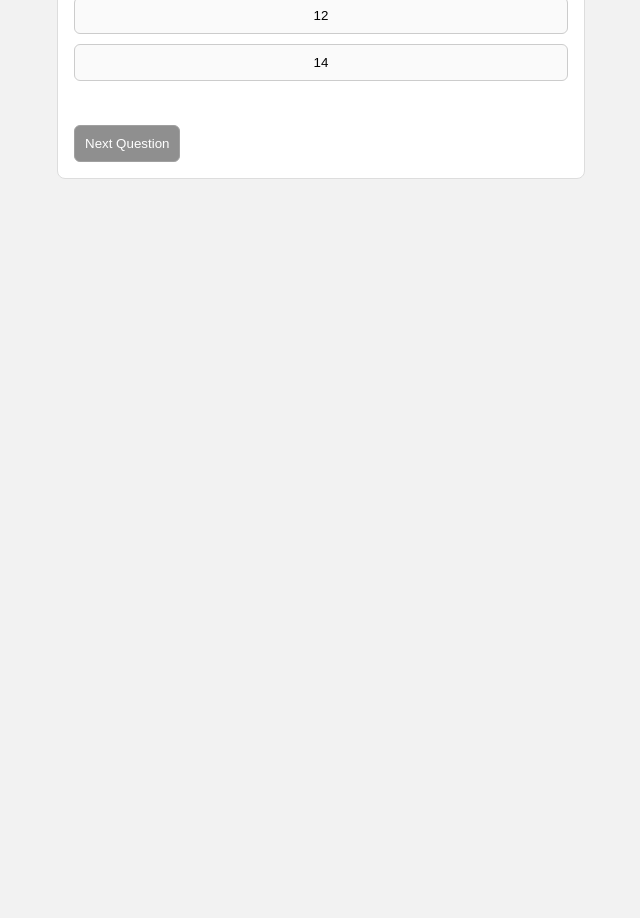
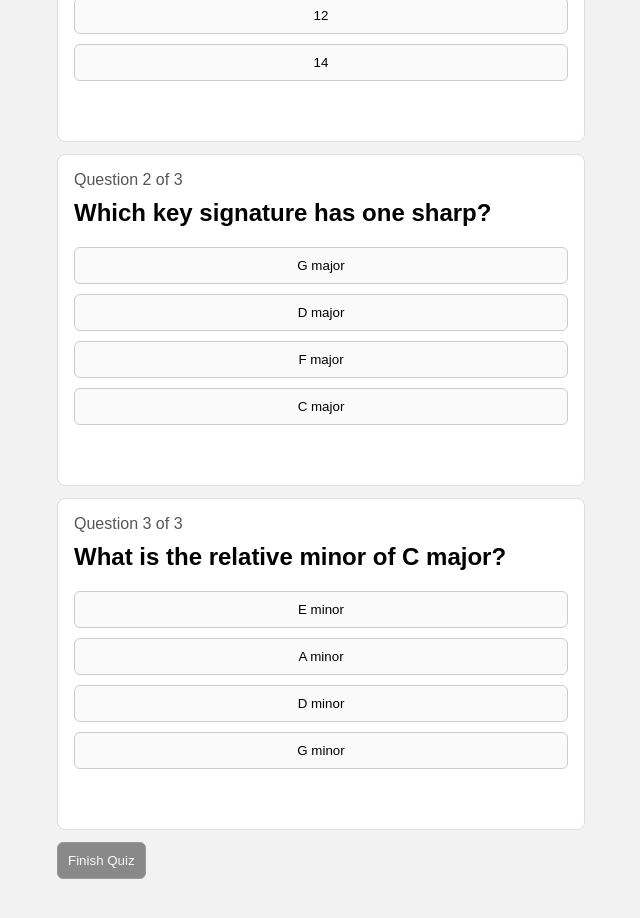
Before and after one commit to Kushlak/Quiz-App, a React app: page / in a window 1280 px wide. Shown: the part 320-1238 px from the top of the page, without its empty margins (319-959 px from the left). Before the commit the page ends 800 px from the top, so only its background shows below. Built offline with nearby package versions, Linux system fonts and the light colour scheme; the HTML template or start-up script is replaced by a standard one.

Commit message:
map quiz into reusable QuizCard props and add retry flow

```diff
--- a/src/App.tsx
+++ b/src/App.tsx
@@ -1,119 +1,123 @@
 import { useState } from "react";
-
-type QuizQuestion = {
-  question: string;
-  answers: {
-    id: number;
-    text: string;
-  }[];
-  correctAnswer: {
-    id: number;
-  };
-};
+import NextQuestionButton from "./components/NextQuestionButton";
+import QuizCard from "./components/QuizCard";
+import QuizContainer from "./components/QuizContainer";
+import FinishQuiz from "./components/FinishQuiz";
+import { Answer, QuizQuestion } from "./types";
 
 const quizData: QuizQuestion[] = [
   {
     question: "How many semitones are in one octave?",
-    answers: [{id: 1, text: "8"}, {id: 2, text: "10"}, {id: 3, text: "12"}, {id: 4, text: "14"}],
-    correctAnswer: {id: 3},
+    answers: [
+      { id: 1, text: "8" },
+      { id: 2, text: "10" },
+      { id: 3, text: "12" },
+      { id: 4, text: "14" },
+    ],
+    correctAnswer: { id: 3 },
   },
   {
     question: "Which key signature has one sharp?",
-    answers: [{id: 1, text: "G major"}, {id: 2, text: "D major"}, {id: 3, text: "F major"}, {id: 4, text: "C major"}],
-    correctAnswer: {id: 1},
+    answers: [
+      { id: 1, text: "G major" },
+      { id: 2, text: "D major" },
+      { id: 3, text: "F major" },
+      { id: 4, text: "C major" },
+    ],
+    correctAnswer: { id: 1 },
   },
   {
     question: "What is the relative minor of C major?",
-    answers: [{id: 1, text: "E minor"}, {id: 2, text: "A minor"}, {id: 3, text: "D minor"}, {id:4, text: "G minor"}],
-    correctAnswer: {id: 2},
+    answers: [
+      { id: 1, text: "E minor" },
+      { id: 2, text: "A minor" },
+      { id: 3, text: "D minor" },
+      { id: 4, text: "G minor" },
+    ],
+    correctAnswer: { id: 2 },
   },
 ];
 
 function App() {
-  const [currentQuestionIndex, setCurrentQuestionIndex] = useState(0);
   const [score, setScore] = useState(0);
-  const [selectedAnswer, setSelectedAnswer] = useState<{ id: number; text: string } | "">("");
-  const [feedback, setFeedback] = useState("");
+  const [selectedAnswers, setSelectedAnswers] = useState<(Answer | null)[]>(
+    quizData.map(() => null),
+  );
+  const [feedbacks, setFeedbacks] = useState<string[]>(quizData.map(() => ""));
   const [quizFinished, setQuizFinished] = useState(false);
 
-  const currentQuestion = quizData[currentQuestionIndex];
-
-  function handleAnswerClick(answer: { id: number; text: string }) {
-    if (selectedAnswer) {
+  function handleAnswerClick(questionIndex: number, answer: Answer) {
+    if (selectedAnswers[questionIndex]) {
       return;
     }
 
-    setSelectedAnswer(answer);
+    const nextSelectedAnswers = [...selectedAnswers];
+    nextSelectedAnswers[questionIndex] = answer;
+    setSelectedAnswers(nextSelectedAnswers);
 
-    if (answer.id === currentQuestion.correctAnswer.id) {
-      setFeedback("Correct!");
+    const question = quizData[questionIndex];
+
+    if (answer.id === question.correctAnswer.id) {
+      const nextFeedbacks = [...feedbacks];
+      nextFeedbacks[questionIndex] = "Correct!";
+      setFeedbacks(nextFeedbacks);
       setScore((prev) => prev + 1);
     } else {
-      setFeedback(`Wrong! Correct answer: ${currentQuestion.correctAnswer.id}`);
+      const nextFeedbacks = [...feedbacks];
+      nextFeedbacks[questionIndex] = `Wrong! Correct answer: ${question.answers.find((a) => a.id === question.correctAnswer.id)?.text}`;
+      setFeedbacks(nextFeedbacks);
     }
   }
 
-  function handleNextQuestion() {
-    const isLastQuestion = currentQuestionIndex === quizData.length - 1;
-
-    if (isLastQuestion) {
-      setQuizFinished(true);
+  function handleFinishQuiz() {
+    if (!selectedAnswers.every((answer) => answer !== null)) {
       return;
     }
 
-    setCurrentQuestionIndex((prev) => prev + 1);
-    setSelectedAnswer("");
-    setFeedback("");
+    setQuizFinished(true);
   }
 
-  if (quizFinished) {
-    return (
-      <div className="quiz-container">
-        <h1 className="quiz-title">Music Theory Quiz</h1>
-        <div className="quiz-card">
-          <h2>Quiz finished!</h2>
-          <p className="final-score">
-            Your score: {score} / {quizData.length}
-          </p>
-        </div>
-      </div>
-    );
+  function handleRetryQuiz() {
+    setScore(0);
+    setSelectedAnswers(quizData.map(() => null));
+    setFeedbacks(quizData.map(() => ""));
+    setQuizFinished(false);
   }
 
+  const allAnswered = selectedAnswers.every((answer) => answer !== null);
+
   return (
-    <div className="quiz-container">
-      <h1 className="quiz-title">Music Theory Quiz</h1>
+    <>
+      {quizFinished ? (
+        <FinishQuiz
+          score={score}
+          totalQuestions={quizData.length}
+          onRetry={handleRetryQuiz}
+        />
+      ) : (
+        <QuizContainer title="Music Theory Quiz">
+          <div className="quiz-list">
+            {quizData.map((question, index) => (
+              <QuizCard
+                key={index}
+                current={index + 1}
+                total={quizData.length}
+                question={question.question}
+                answers={question.answers}
+                onAnswerClick={(answer) => handleAnswerClick(index, answer)}
+                feedback={feedbacks[index]}
+              />
+            ))}
+          </div>
 
-      <div className="quiz-card">
-        <p className="progress">
-          Question {currentQuestionIndex + 1} of {quizData.length}
-        </p>
-
-        <h2 className="question">{currentQuestion.question}</h2>
-
-        <div className="answers">
-          {currentQuestion.answers.map((answer) => (
-            <button
-              key={answer.id}
-              className="answer-btn"
-              onClick={() => handleAnswerClick(answer)}
-            >
-              {answer.text}
-            </button>
-          ))}
-        </div>
-
-        <p className="feedback">{feedback}</p>
-
-        <button
-          className="next-btn"
-          onClick={handleNextQuestion}
-          disabled={!selectedAnswer}
-        >
-          Next Question
-        </button>
-      </div>
-    </div>
+          <NextQuestionButton
+            onClick={handleFinishQuiz}
+            disabled={!allAnswered}
+            text="Finish Quiz"
+          />
+        </QuizContainer>
+      )}
+    </>
   );
 }
 
--- /dev/null
+++ b/src/components/AnswerButtons.tsx
@@ -0,0 +1,24 @@
+import { Answer } from "../types";
+
+type Props = {
+  answers: Answer[];
+  onAnswerClick: (answer: Answer) => void;
+};
+
+function AnswerButtons({ answers, onAnswerClick }: Props) {
+  return (
+    <div className="answers">
+      {answers.map((answer) => (
+        <button
+          key={answer.id}
+          className="answer-btn"
+          onClick={() => onAnswerClick(answer)}
+        >
+          {answer.text}
+        </button>
+      ))}
+    </div>
+  );
+}
+
+export default AnswerButtons;
--- /dev/null
+++ b/src/components/FinishQuiz.tsx
@@ -0,0 +1,26 @@
+import QuizCard from "./QuizCard";
+import QuizContainer from "./QuizContainer";
+
+type Props = {
+  score: number;
+  totalQuestions: number;
+  onRetry: () => void;
+};
+
+const FinishQuiz = ({ score, totalQuestions, onRetry }: Props) => {
+  return (
+    <QuizContainer title="Music Theory Quiz">
+      <QuizCard>
+        <h2>Quiz finished!</h2>
+        <p className="final-score">
+          Your score: {score} / {totalQuestions}
+        </p>
+        <button className="next-btn" onClick={onRetry}>
+          Try Again
+        </button>
+      </QuizCard>
+    </QuizContainer>
+  );
+};
+
+export default FinishQuiz;
--- /dev/null
+++ b/src/components/NextQuestionButton.tsx
@@ -0,0 +1,15 @@
+type Props = {
+  onClick: () => void;
+  disabled: boolean;
+  text?: string;
+};
+
+function NextQuestionButton({ onClick, disabled, text }: Props) {
+  return (
+    <button className="next-btn" onClick={onClick} disabled={disabled}>
+      {text || "Next Question"}
+    </button>
+  );
+}
+
+export default NextQuestionButton;
--- /dev/null
+++ b/src/components/QuizCard.tsx
@@ -0,0 +1,47 @@
+import { ReactNode } from "react";
+import { Answer } from "../types";
+import AnswerButtons from "./AnswerButtons";
+import QuizProgress from "./QuizProgress";
+
+type Props = {
+  children?: ReactNode;
+  current?: number;
+  total?: number;
+  question?: string;
+  answers?: Answer[];
+  onAnswerClick?: (answer: Answer) => void;
+  feedback?: string;
+};
+
+function QuizCard({
+  children,
+  current,
+  total,
+  question,
+  answers,
+  onAnswerClick,
+  feedback,
+}: Props) {
+  const canRenderQuizParts =
+    current !== undefined &&
+    total !== undefined &&
+    question !== undefined &&
+    answers !== undefined &&
+    onAnswerClick !== undefined &&
+    feedback !== undefined;
+
+  if (canRenderQuizParts) {
+    return (
+      <div className="quiz-card">
+        <QuizProgress current={current} total={total} />
+        <h2 className="question">{question}</h2>
+        <AnswerButtons answers={answers} onAnswerClick={onAnswerClick} />
+        <p className="feedback">{feedback}</p>
+      </div>
+    );
+  }
+
+  return <div className="quiz-card">{children}</div>;
+}
+
+export default QuizCard;
--- /dev/null
+++ b/src/components/QuizContainer.tsx
@@ -0,0 +1,17 @@
+import { ReactNode } from "react";
+
+type Props = {
+  title: string;
+  children: ReactNode;
+};
+
+function QuizContainer({ title, children }: Props) {
+  return (
+    <div className="quiz-container">
+      <h1 className="quiz-title">{title}</h1>
+      {children}
+    </div>
+  );
+}
+
+export default QuizContainer;
--- /dev/null
+++ b/src/components/QuizProgress.tsx
@@ -0,0 +1,14 @@
+type Props = {
+  current: number;
+  total: number;
+};
+
+function QuizProgress({ current, total }: Props) {
+  return (
+    <p className="progress">
+      Question {current} of {total}
+    </p>
+  );
+}
+
+export default QuizProgress;
--- a/src/style.css
+++ b/src/style.css
@@ -30,6 +30,12 @@ body {
   border: 1px solid #ddd;
   border-radius: 8px;
   padding: 16px;
+}
+
+.quiz-list {
+  display: grid;
+  gap: 12px;
+  margin-bottom: 12px;
 }
 
 .progress {
--- /dev/null
+++ b/src/types.ts
@@ -0,0 +1,12 @@
+export type Answer = {
+  id: number;
+  text: string;
+};
+
+export type QuizQuestion = {
+  question: string;
+  answers: Answer[];
+  correctAnswer: {
+    id: number;
+  };
+};
```
Also changed, not shown: 2 other files (tests, documents, lock files or other folders).
